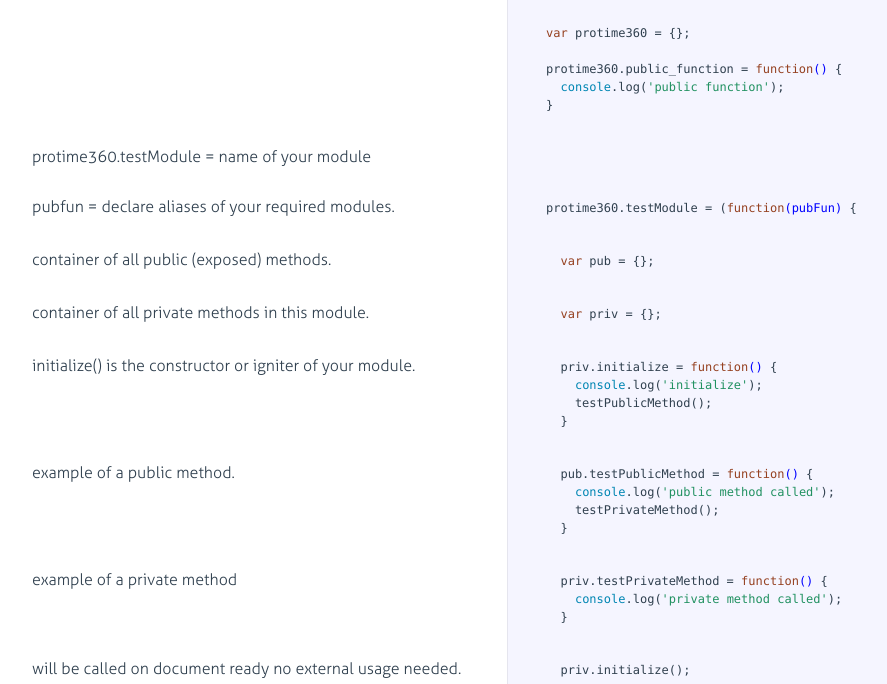
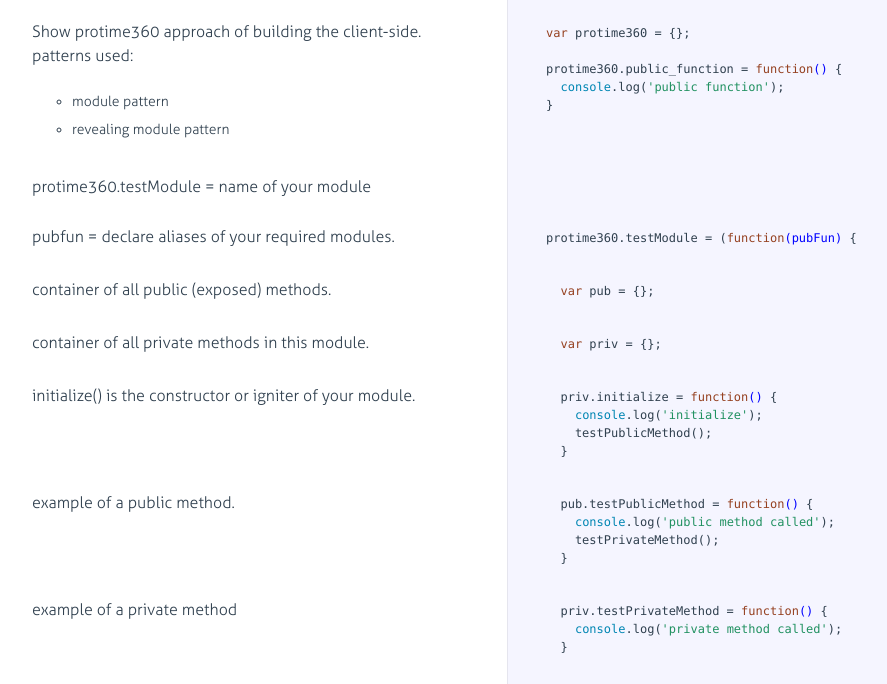
Before and after one commit to GeertVL-zz/reference, a website: page docs/app.html in a window 1280 px wide. Shown: the part 88-772 px from the top of the page, without its empty margins (18-905 px from the left). Drawn offline with Linux system fonts and the light colour scheme.

Commit message:
added header comments

```diff
--- a/app.js
+++ b/app.js
@@ -1,3 +1,8 @@
+// Show protime360 approach of building the client-side.
+// patterns used:
+// - module pattern
+// - revealing module pattern
+
 var protime360 = {};
 
 protime360.public_function = function() {
--- a/docs/app.html
+++ b/docs/app.html
@@ -27,10 +27,17 @@
               <div class="pilwrap ">
                 <a class="pilcrow" href="#section-1">&#182;</a>
               </div>
+              <p>Show protime360 approach of building the client-side.
+patterns used:</p>
+<ul>
+<li>module pattern</li>
+<li>revealing module pattern</li>
+</ul>
 
             </div>
 
-            <div class="content"><div class='highlight'><pre><span class="hljs-keyword">var</span> protime360 = {};
+            <div class="content"><div class='highlight'><pre>
+<span class="hljs-keyword">var</span> protime360 = {};
 
 protime360.public_function = <span class="hljs-function"><span class="hljs-keyword">function</span><span class="hljs-params">()</span> </span>{
   <span class="hljs-built_in">console</span>.log(<span class="hljs-string">'public function'</span>);
```
